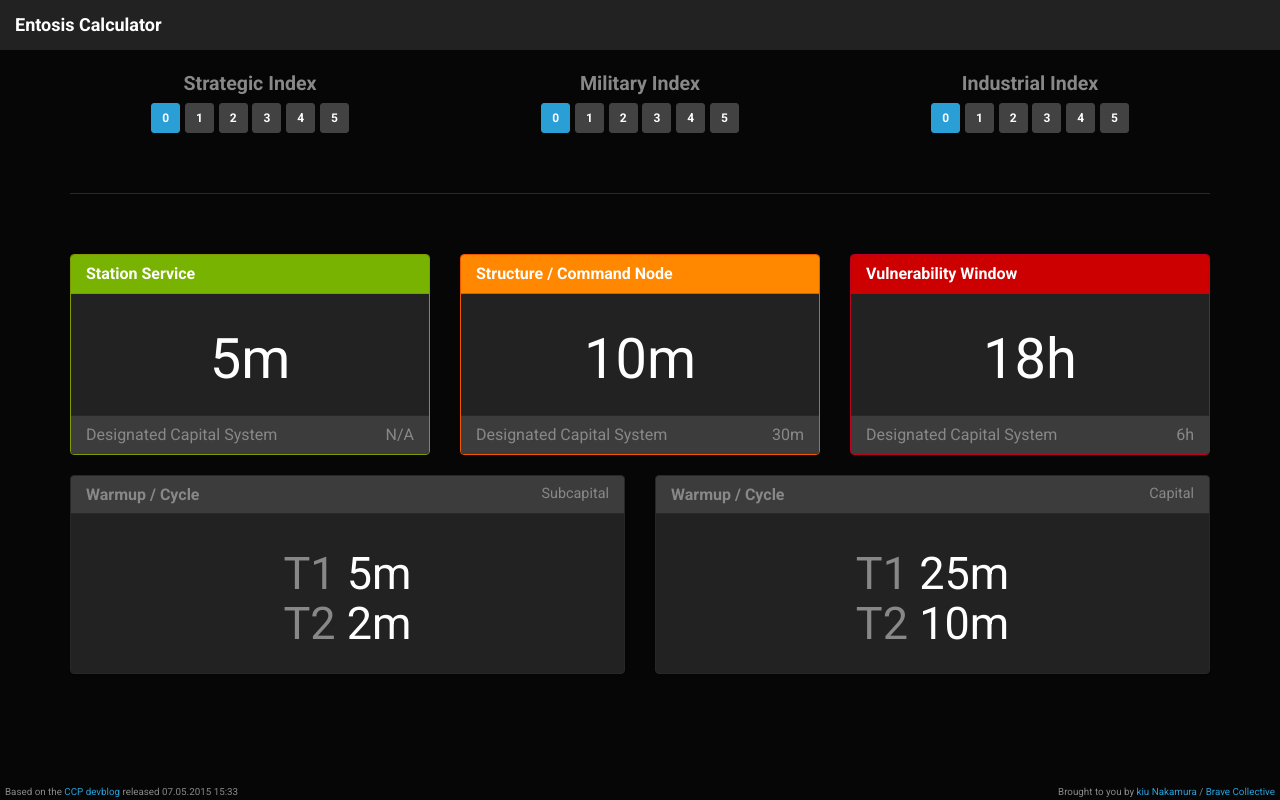
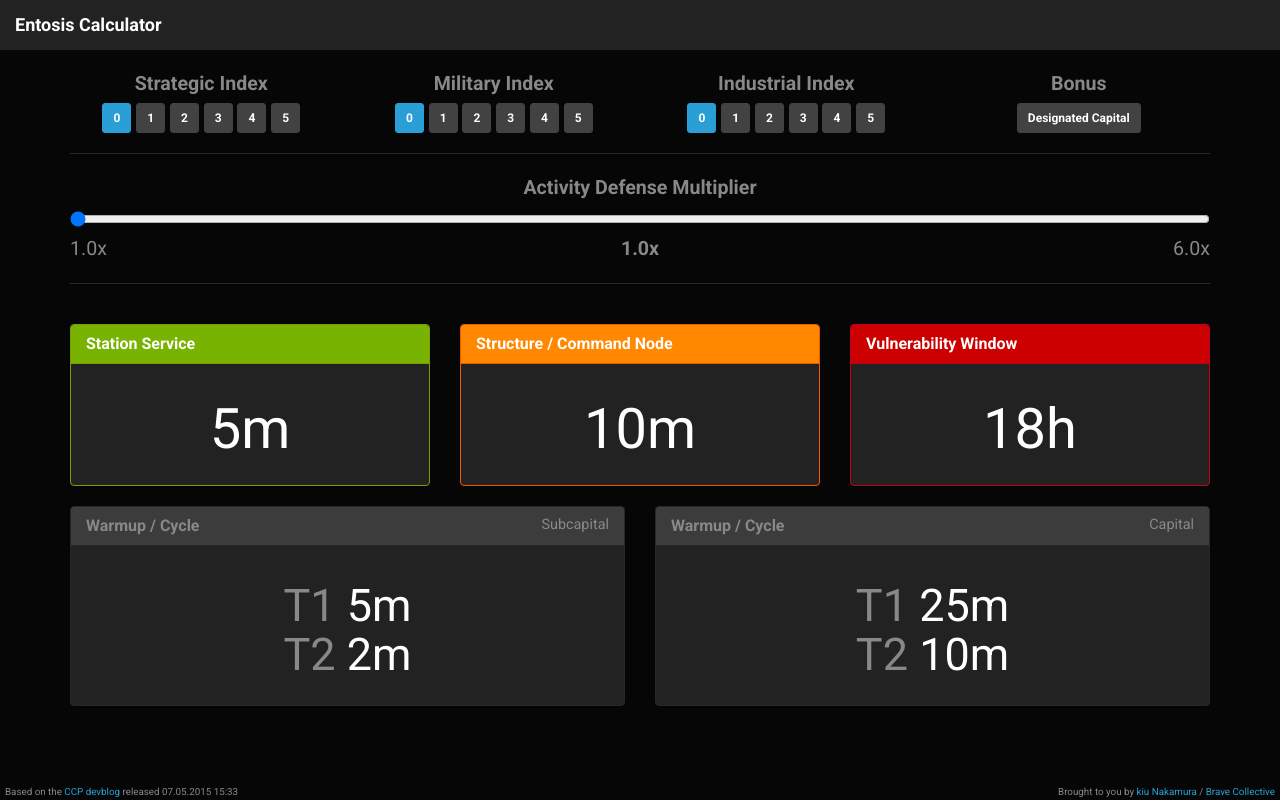
Before and after one commit to kiu/entosis-calculator, a plain HTML site: page webroot/index.html in a window 1280 px wide. Drawn offline with Linux system fonts and the light colour scheme.

Commit message:
Let users select multiplier directly

```diff
--- a/webroot/index.html
+++ b/webroot/index.html
@@ -31,7 +31,7 @@
 
 	<div class="row" style="font-size:140%;">
 
-	    <div class="col-md-4 text-center">
+	    <div class="col-md-3 text-center">
 		<label>Strategic Index</label><br>
 		<button id="option-index-strategic-0" class="btn btn-default btn-sm" onclick="indexStrategic = 0; readjust();"><b>0</b></button>
 		<button id="option-index-strategic-1" class="btn btn-default btn-sm" onclick="indexStrategic = 1; readjust();"><b>1</b></button>
@@ -41,7 +41,7 @@
 		<button id="option-index-strategic-5" class="btn btn-default btn-sm" onclick="indexStrategic = 5; readjust();"><b>5</b></button>
 	    </div>
 
-	    <div class="col-md-4 text-center">
+	    <div class="col-md-3 text-center">
 		<label>Military Index</label><br>
 		<button id="option-index-military-0" class="btn btn-default btn-sm" onclick="indexMilitary = 0; readjust();"><b>0</b></button>
 		<button id="option-index-military-1" class="btn btn-default btn-sm" onclick="indexMilitary = 1; readjust();"><b>1</b></button>
@@ -51,7 +51,7 @@
 		<button id="option-index-military-5" class="btn btn-default btn-sm" onclick="indexMilitary = 5; readjust();"><b>5</b></button>
 	    </div>
 
-	    <div class="col-md-4 text-center">
+	    <div class="col-md-3 text-center">
 		<label>Industrial Index</label><br>
 		<button id="option-index-industrial-0" class="btn btn-default btn-sm" onclick="indexIndustrial = 0; readjust();"><b>0</b></button>
 		<button id="option-index-industrial-1" class="btn btn-default btn-sm" onclick="indexIndustrial = 1; readjust();"><b>1</b></button>
@@ -60,12 +60,27 @@
 		<button id="option-index-industrial-4" class="btn btn-default btn-sm" onclick="indexIndustrial = 4; readjust();"><b>4</b></button>
 		<button id="option-index-industrial-5" class="btn btn-default btn-sm" onclick="indexIndustrial = 5; readjust();"><b>5</b></button>
 	    </div>
+	    <div class="col-md-3 text-center">
+		<label>Bonus</label><br>
+		<button id="option-designated-capital" class="btn btn-default btn-sm" onclick="toggleDesignatedCapital();"><b>Designated Capital</b></button>
+	    </div>
 
 	</div>
-<br>
-<br>
+
 <hr>
-<br>
+
+	<div class="row" style="font-size:140%;">
+	    <div class="col-md-12 text-center">
+	    <label>Activity Defense Multiplier</label>
+		<input id="slider-multiplier" style="display: inline;" oninput="readjust($(this).val())" onchange="readjust($(this).val())" onkeyup="readjust($(this).val())" type="range" min="1" max="6" step="0.1">
+		    <span class="pull-left">1.0x</span>
+		    <span><b><span id="slider-multiplier-value">?.?</span></b></span>
+		    <span class="pull-right">6.0x</span>
+		</input>
+	    </div>
+	</div>
+
+<hr>
 <br>
 
 	<div class="row">
@@ -77,9 +92,6 @@
 		    <div class="panel-body text-center">
 			<h1><span id="time-station">?</span></h1>
 		    </div>
-		    <div class="panel-footer">
-			<h4 class="panel-title">Designated Capital System<span class="pull-right">N/A</span></h4>
-		    </div>
 		</div>
 	    </div>
 	    <div class="col-md-4">
@@ -88,10 +100,7 @@
 			<h3 class="panel-title"><b>Structure / Command Node</b></h3>
 		    </div>
 		    <div class="panel-body text-center">
-			<h1><span id="time-structure-1">?</span></h1>
-		    </div>
-		    <div class="panel-footer">
-			<h4 class="panel-title">Designated Capital System<span class="pull-right" id="time-structure-2">?</span></h4>
+			<h1><span id="time-structure">?</span></h1>
 		    </div>
 		</div>
 	    </div>
@@ -101,10 +110,7 @@
 			<h3 class="panel-title"><b>Vulnerability Window</b></h3>
 		    </div>
 		    <div class="panel-body text-center">
-			<h1><span id="time-vuln-1">?</span></h1>
-		    </div>
-		    <div class="panel-footer">
-			<h4 class="panel-title">Designated Capital System<span class="pull-right" id="time-vuln-2">?</span></h4>
+			<h1><span id="time-vuln">?</span></h1>
 		    </div>
 		</div>
 	    </div>
--- a/webroot/js/entosis.js
+++ b/webroot/js/entosis.js
@@ -3,6 +3,7 @@
 var indexStrategic = 0;
 var indexMilitary = 0;
 var indexIndustrial = 0;
+var designatedCapital = 0;
 
 var militaryLookup = [0.0, 0.6, 1.2, 1.7, 2.1, 2.5];
 var industrialLookup = [0.0, 0.6, 1.2, 1.7, 2.1, 2.5];
@@ -17,6 +18,12 @@ var vulnMax = 18.0;
 // ---------------------------------------------------------------
 
 $(document).ready(function() {
+    $("#time-subcap-warmup-1").html(cycle_t1 + "m");
+    $("#time-subcap-warmup-2").html(cycle_t2 + "m");
+
+    $("#time-capital-warmup-1").html(cycle_t1 * cycle_capital_ship + "m");
+    $("#time-capital-warmup-2").html(cycle_t2 * cycle_capital_ship + "m");
+
     readjust();
 });
 
@@ -31,45 +38,49 @@ function hourtohuman(hour) {
     return h + "h " + m  + "m";
 }
 
-function readjust() {
+function toggleDesignatedCapital() {
+    if (designatedCapital == 0) {
+	designatedCapital = index_capital_system;
+    } else {
+	designatedCapital = 0;
+    }
+    readjust();
+}
+
+function readjust(multiplier) {
+
+    if (multiplier != undefined) {
+	multiplier = new Number(multiplier);
+
+	indexStrategic = 0;
+	indexMilitary = 0;
+	indexIndustrial = 0;
+	designatedCapital = 0;
+    }
 
     for (i=0; i <= 5; i++) {
 	$("#option-index-strategic-" + i).removeClass('btn-primary');
+	$("#option-index-military-" + i).removeClass('btn-primary');
+	$("#option-index-industrial-" + i).removeClass('btn-primary');
     }
-    for (i=0; i <= indexStrategic; i++) {
-	$("#option-index-strategic-" + i).addClass('btn-primary');
+    $("#option-designated-capital").removeClass('btn-primary');
+
+    if (multiplier == undefined) {
+	for (i=0; i <= 5; i++) {
+	    if (i <= indexStrategic) $("#option-index-strategic-" + i).addClass('btn-primary');
+	    if (i <= indexMilitary) $("#option-index-military-" + i).addClass('btn-primary');
+	    if (i <= indexIndustrial) $("#option-index-industrial-" + i).addClass('btn-primary');
+	}
+	if (designatedCapital != 0) $("#option-designated-capital").addClass('btn-primary');
+
+	multiplier = Math.min(6.0, (1.0 + designatedCapital + militaryLookup[indexMilitary] + industrialLookup[indexIndustrial] + strategicLookup[indexStrategic]));
+	$("#slider-multiplier").val(multiplier);
     }
 
-    for (i=0; i <= 5; i++) {
-	$("#option-index-military-" + i).removeClass('btn-primary');
-    }
-    for (i=0; i <= indexMilitary; i++) {
-	$("#option-index-military-" + i).addClass('btn-primary');
-    }
-
-    for (i=0; i <= 5; i++) {
-	$("#option-index-industrial-" + i).removeClass('btn-primary');
-    }
-    for (i=0; i <= indexIndustrial; i++) {
-	$("#option-index-industrial-" + i).addClass('btn-primary');
-    }
-
-    var f1 = Math.min(6.0, (1.0 + militaryLookup[indexMilitary] + industrialLookup[indexIndustrial] + strategicLookup[indexStrategic]));
-    var f2 = Math.min(6.0, (1.0 + index_capital_system + militaryLookup[indexMilitary] + industrialLookup[indexIndustrial] + strategicLookup[indexStrategic]));
-
-    $("#time-subcap-warmup-1").html(cycle_t1 + "m");
-    $("#time-subcap-warmup-2").html(cycle_t2 + "m");
-
-    $("#time-capital-warmup-1").html(cycle_t1 * cycle_capital_ship + "m");
-    $("#time-capital-warmup-2").html(cycle_t2 * cycle_capital_ship + "m");
-
-    $("#time-station").html(+(5.0 * f1).toFixed(2) + "m");
-    $("#time-structure-1").html(+(10.0 * f1).toFixed(2) + "m");
-    $("#time-structure-2").html(+(10.0 * f2).toFixed(2) + "m");
-
-    $("#time-vuln-1").html(hourtohuman(vulnMax / f1));
-    $("#time-vuln-2").html(hourtohuman(vulnMax / f2));
-
+    $("#slider-multiplier-value").html(multiplier.toFixed(1) + "x");
+    $("#time-station").html(+(5.0 * multiplier).toFixed(2) + "m");
+    $("#time-structure").html(+(10.0 * multiplier).toFixed(2) + "m");
+    $("#time-vuln").html(hourtohuman(vulnMax / multiplier));
 }
 
 // ---------------------------------------------------------------
```
